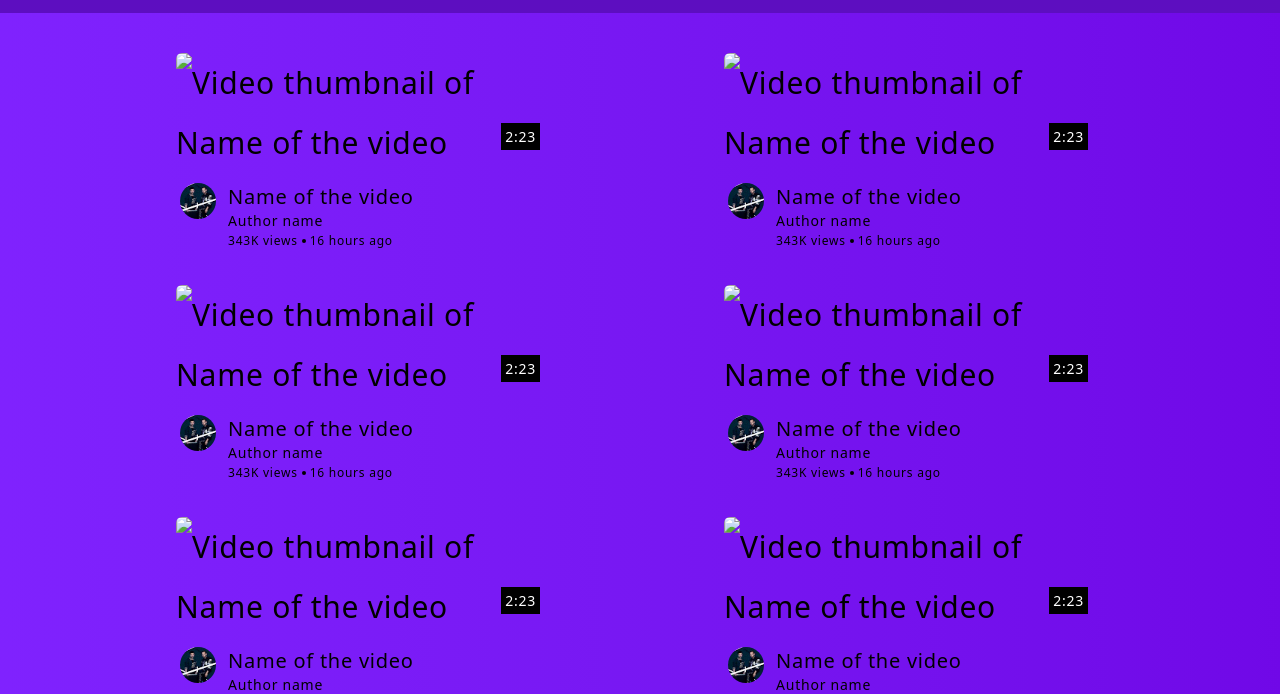
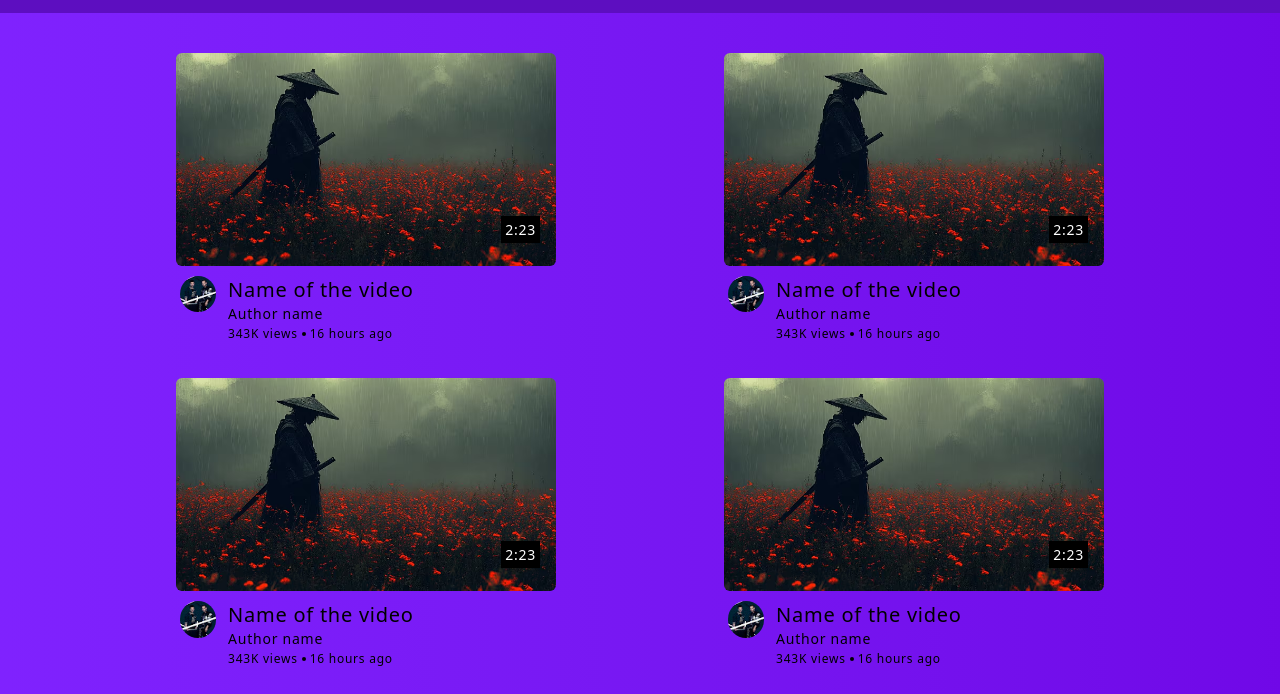
Before and after one commit to mar1anDEV/lowtube, a plain HTML site: page index.html in a window 1280 px wide. Shown: the part 99-793 px from the top of the page. Drawn offline with nearby package versions, Linux system fonts and the light colour scheme; the site is published under a folder, as on GitHub Pages, so addresses that start at the root find nothing.

Commit message:
Update index.html

```diff
--- a/index.html
+++ b/index.html
@@ -49,7 +49,7 @@
           <!-- Video Image and Time -->
           <div class="video-container-image-time relative">
             <div class="video-container-image">
-              <img src="/assets/images/hq720.avif" class="bg-transparent w-full rounded-md h-auto" alt="Video thumbnail of Name of the video">
+              <img src="assets/images/hq720.avif" class="bg-transparent w-full rounded-md h-auto" alt="Video thumbnail of Name of the video">
             </div>
             <div class="video-time text-white absolute bottom-2 right-3 p-1 rounded">
               <time class="text-sm bg-black p-1">2:23</time>
```
